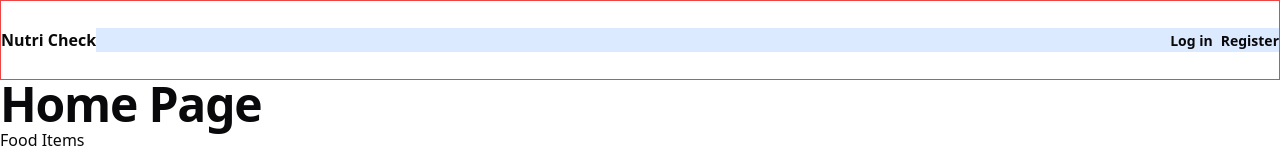
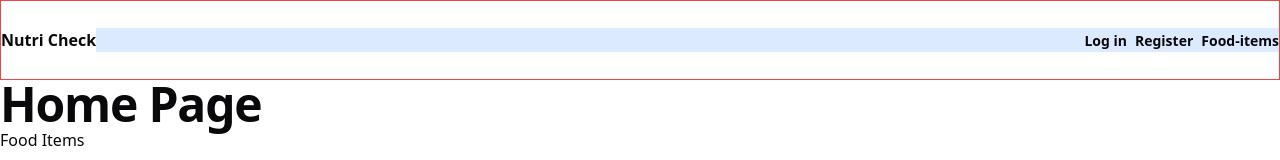
Before and after one commit to masiucd/topic-ultras, a Next.js app: page / in a window 1280 px wide. Shown: the top 160 px of the page. Built offline with nearby package versions, Linux system fonts and the light colour scheme; no server answers; what dotenv-expand would draw is missing.

Commit message:
Add Food-items link to navigation menu

```diff
--- a/src/app/(main)/_components/nav.tsx
+++ b/src/app/(main)/_components/nav.tsx
@@ -33,6 +33,9 @@ export default async function Nav() {
             </li>
           </>
         )}
+        <li>
+          <ActiveLink href="/food-items">Food-items</ActiveLink>
+        </li>
       </ul>
     </nav>
   );
```
